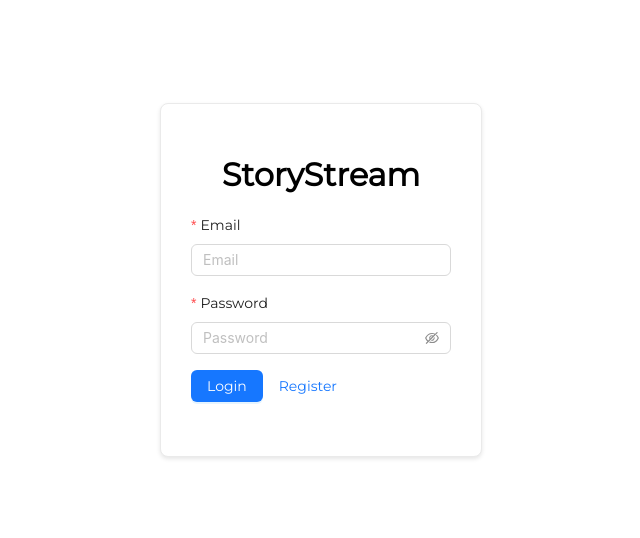
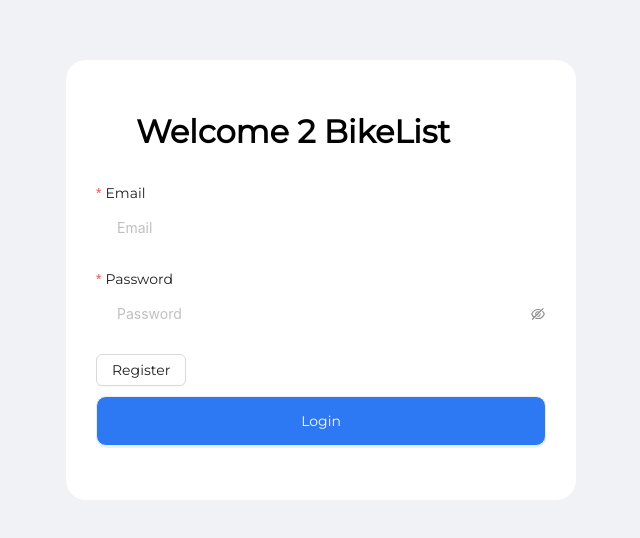
Before and after one commit to Victor98k/BikeList-fe, a React (Create React App) app: page / in a window 1280 px wide. Shown: the part 120-658 px from the top of the page, without its empty margins (319-959 px from the left). Built offline with nearby package versions, Linux system fonts and the light colour scheme; no server answers.

Commit message:
- Hero section added - Searchbar ongoing - Style change to log in form

```diff
--- /dev/null
+++ b/src/components/hero.jsx
@@ -0,0 +1,21 @@
+// src/components/Hero.js
+import React from "react";
+import Styles from "../styles/hero.module.css";
+import heroImage from "../assets//hero-bikelist.png";
+
+const Hero = () => {
+  return (
+    <div className={Styles.heroContainer}>
+      <img src={heroImage} alt="Hero" className={Styles.heroImage} />
+      <div className={Styles.searchBarContainer}>
+        <input
+          type="text"
+          placeholder="Search..."
+          className={Styles.searchBar}
+        />
+      </div>
+    </div>
+  );
+};
+
+export default Hero;
--- a/src/components/nav.jsx
+++ b/src/components/nav.jsx
@@ -73,18 +73,17 @@ function Nav({ onPostCreated }) {
   return (
     <div className={Styles.navContainer}>
       <h1 className={Styles.logo}>BikeList</h1>
-      {/* <p>MC försäljning</p> */}
       <ul className={Styles.navLinks}>
         <li className={Styles.links}>
-          <a className={Styles.link} onClick={showModal}>
-            POST
-          </a>
+          <button className={Styles.newAnnonsBtn} onClick={showModal}>
+            Ny annons
+          </button>
         </li>
         <li className={Styles.links}>
-          {/* <a className={Styles.link}>Message</a> */}
+          <a className={Styles.link}>Meddelanden</a>
         </li>
         <li className={Styles.links}>
-          {/* <a className={Styles.link}>Profile</a> */}
+          <a className={Styles.link}>Bevakningar</a>
         </li>
       </ul>
       <div className={Styles.userProfile}>
@@ -93,7 +92,7 @@ function Nav({ onPostCreated }) {
           className={Styles.avatar}
         />
         <p>
-          Logged in as <strong>{username || "Unknown User"}</strong>
+          <strong>{username || "Unknown User"}</strong>
         </p>
         <Button onClick={handleLogOut} className={Styles.link}>
           Log Out
--- a/src/pages/home.jsx
+++ b/src/pages/home.jsx
@@ -6,6 +6,7 @@ import styles from "../styles/home.module.css";
 import { List, Avatar, Input, Button, Card, message } from "antd";
 import { Comment } from "@ant-design/compatible";
 import { useNavigate } from "react-router-dom";
+import Hero from "../components/hero";
 
 function Home(props) {
   const [allPosts, setAllPosts] = useState([]);
@@ -126,6 +127,7 @@ function Home(props) {
       <Nav onPostCreated={handlePostCreated} />{" "}
       {isLoading && <div>Loading...</div>}
       {error && <div>Error: {error}</div>}
+      <Hero />
       <List
         itemLayout="vertical"
         size="large"
--- a/src/pages/logIn.jsx
+++ b/src/pages/logIn.jsx
@@ -38,8 +38,8 @@ function Login() {
 
   return (
     <div className={styles.loginContainer}>
-      <div className={styles.formContainer}>
-        <h1 className={styles.formTitle}>StoryStream</h1>
+      <div className={styles.form}>
+        <h1 className={styles.formTitle}>Welcome 2 BikeList</h1>
         <Form
           form={form}
           onFinish={handleSubmit}
@@ -52,7 +52,7 @@ function Login() {
             label="Email"
             rules={[{ required: true, message: "Please input your email!" }]}
           >
-            <Input placeholder="Email" />
+            <Input className={styles.input} placeholder="Email" />
           </Form.Item>
           <Form.Item
             className={styles.formItem}
@@ -60,14 +60,17 @@ function Login() {
             label="Password"
             rules={[{ required: true, message: "Please input your password!" }]}
           >
-            <Input.Password placeholder="Password" />
+            <Input.Password className={styles.input} placeholder="Password" />
           </Form.Item>
           <Form.Item>
-            <Button type="primary" htmlType="submit">
+            <Button
+              className={styles.buttonSubmit}
+              onClick={handleRegisterClick}
+            >
+              Register
+            </Button>
+            <Button className={styles.btn} type="primary" htmlType="submit">
               Login
-            </Button>
-            <Button type="link" onClick={handleRegisterClick}>
-              Register
             </Button>
           </Form.Item>
         </Form>
--- /dev/null
+++ b/src/styles/hero.module.css
@@ -0,0 +1,28 @@
+.heroContainer {
+  position: relative;
+  width: 100%;
+  height: 400px; /* Adjust height as needed */
+}
+
+.heroImage {
+  width: 100%;
+  height: 100%;
+  object-fit: cover;
+}
+
+.searchBarContainer {
+  padding-top: 13rem;
+  position: absolute;
+  top: 50%;
+  left: 48%;
+  transform: translate(-50%, -50%);
+  width: 80%;
+}
+
+.searchBar {
+  width: 30%;
+  padding: 0.5rem;
+  font-size: 1rem;
+  border: 1px solid #ccc;
+  border-radius: 2%;
+}
--- a/src/styles/home.module.css
+++ b/src/styles/home.module.css
@@ -9,15 +9,17 @@
   justify-content: center;
   align-items: center;
   flex-direction: column;
-  border-radius: 8px;
-  padding: 5rem;
+  border-radius: 10px;
+  padding: 2rem; /* Reduced padding */
+
   border-bottom: 1px solid grey;
   /* background-color: #424242; */
   color: F7F8F9;
 }
 
 .posts {
-  padding: 1rem;
+  margin-top: 4rem;
+  padding: 2rem;
   margin-bottom: 2rem;
   width: 25rem;
   height: auto;
--- a/src/styles/login.module.css
+++ b/src/styles/login.module.css
@@ -1,29 +1,127 @@
+/* login.module.css */
 .loginContainer {
   display: flex;
   justify-content: center;
   align-items: center;
   height: 100vh;
-}
-
-.formContainer {
-  background-color: white;
-  max-width: 400px;
-  padding: 30px;
-  border: 1px solid #eaeaea;
-  border-radius: 8px;
-  background-color: #fff;
-  box-shadow: 0 2px 4px rgba(0, 0, 0, 0.1);
+  background-color: #f0f2f5;
 }
 
 .formTitle {
-  text-align: center;
-  margin-bottom: 20px;
+  font-size: 2rem;
+  padding-left: 2.5rem;
 }
 
-.formItem {
-  margin-bottom: 16px;
+.form {
+  display: flex;
+  flex-direction: column;
+  gap: 10px;
+  background-color: #ffffff;
+  padding: 30px;
+  width: 450px;
+  border-radius: 20px;
+  font-family: -apple-system, BlinkMacSystemFont, "Segoe UI", Roboto, Oxygen,
+    Ubuntu, Cantarell, "Open Sans", "Helvetica Neue", sans-serif;
 }
 
-.checkbox {
-  margin-left: 8px;
+::placeholder {
+  font-family: -apple-system, BlinkMacSystemFont, "Segoe UI", Roboto, Oxygen,
+    Ubuntu, Cantarell, "Open Sans", "Helvetica Neue", sans-serif;
 }
+
+.form button {
+  align-self: flex-end;
+}
+
+.flex-column > label {
+  color: #151717;
+  font-weight: 600;
+}
+
+.inputForm {
+  border: 1.5px solid #ecedec;
+  border-radius: 10px;
+  height: 50px;
+  display: flex;
+  align-items: center;
+  padding-left: 10px;
+  transition: 0.2s ease-in-out;
+}
+
+.input {
+  margin-left: 10px;
+  border-radius: 10px;
+  border: none;
+  width: 100%;
+  height: 100%;
+}
+
+.input:focus {
+  outline: none;
+}
+
+.inputForm:focus-within {
+  border: 1.5px solid #2d79f3;
+}
+
+.flex-row {
+  display: flex;
+  flex-direction: row;
+  align-items: center;
+  gap: 10px;
+  justify-content: space-between;
+}
+
+.flex-row > div > label {
+  font-size: 14px;
+  color: black;
+  font-weight: 400;
+}
+
+.span {
+  font-size: 14px;
+  margin-left: 5px;
+  color: #2d79f3;
+  font-weight: 500;
+  cursor: pointer;
+}
+
+.button-submit {
+  margin: 20px 0 10px 0;
+  background-color: #151717;
+  border: none;
+  color: white;
+  font-size: 15px;
+  font-weight: 500;
+  border-radius: 10px;
+  height: 50px;
+  width: 100%;
+  cursor: pointer;
+}
+
+.p {
+  text-align: center;
+  color: black;
+  font-size: 14px;
+  margin: 5px 0;
+}
+
+.btn {
+  margin-top: 10px;
+  width: 100%;
+  height: 50px;
+  border-radius: 10px;
+  display: flex;
+  justify-content: center;
+  align-items: center;
+  font-weight: 500;
+  gap: 10px;
+  border: 1px solid #ededef;
+  background-color: #2d79f3;
+  cursor: pointer;
+  transition: 0.2s ease-in-out;
+}
+
+.btn:hover {
+  border: 1px solid #2d79f3;
+}
--- a/src/styles/nav.module.css
+++ b/src/styles/nav.module.css
@@ -1,57 +1,90 @@
 .navContainer {
-  position: fixed;
+  position: sticky;
   top: 0;
   left: 0;
-  height: 100vh;
-  width: 280px;
+  height: 50px;
+  width: 100%;
   display: flex;
-  flex-direction: column;
+  flex-direction: row;
   justify-content: space-between;
-  border-right: 1px solid rgba(78, 76, 76, 0.5);
+  align-items: center;
+  border-bottom: 1px solid rgba(78, 76, 76, 0.5);
+  background-color: white;
+  z-index: 1000;
+  box-sizing: border-box;
+  padding: 0.5rem 1rem; /* Equal padding on top and bottom */
 }
 
 .userProfile {
   display: flex;
-  flex-direction: column;
+  flex-direction: row;
   align-items: center;
-  padding: 3rem;
+  padding: 0.5rem;
+  padding-right: 1rem;
   color: black;
 }
 
 .avatar {
-  width: 50px;
-  height: 50px;
+  width: 30px;
+  height: 30px;
   border-radius: 50%;
-  margin-bottom: 0.5rem;
+  margin-right: 0.5rem;
 }
 
 .navLinks {
   list-style-type: none;
   padding: 0;
   margin: 0;
-  flex-grow: 1;
   display: flex;
-  flex-direction: column;
-  justify-content: center;
+  flex-direction: row;
+  align-items: center;
+}
+
+.newAnnonsBtn {
+  font-size: 15px;
+  padding: 0.4em 1.5em;
+  border: transparent;
+  box-shadow: 2px 2px 4px rgba(0, 0, 0, 0.4);
+  background: dodgerblue;
+  color: white;
+  border-radius: 4px;
+}
+
+.newAnnonsBtn:hover {
+  background: rgb(2, 0, 36);
+  background: linear-gradient(
+    90deg,
+    rgba(30, 144, 255, 1) 0%,
+    rgba(0, 212, 255, 1) 100%
+  );
+}
+
+.newAnnonsBtn:active {
+  transform: translate(0em, 0.2em);
 }
 
 .links {
-  padding: 2.5rem;
-  font-size: 1.5rem;
+  padding: 0.5rem;
+  font-size: 1rem;
   text-align: center;
+  margin: 0 1rem; /* Adjusted margin */
 }
 
 .logo {
-  padding-top: 2rem;
+  padding: 0 0.5rem;
   font-size: 2rem;
-  margin: 1rem auto;
   text-align: center;
+  display: flex;
+  align-items: center;
+  margin: 0 1rem; /* Adjusted margin */
+  color: seagreen;
 }
 
 .link {
   display: block;
   text-decoration: none;
   cursor: pointer;
+  margin-left: 1rem;
 }
 
 .link:hover {
```
Also changed, not shown: src/assets/hero-bikelist.png (added), src/assets/logo.png (deleted).
